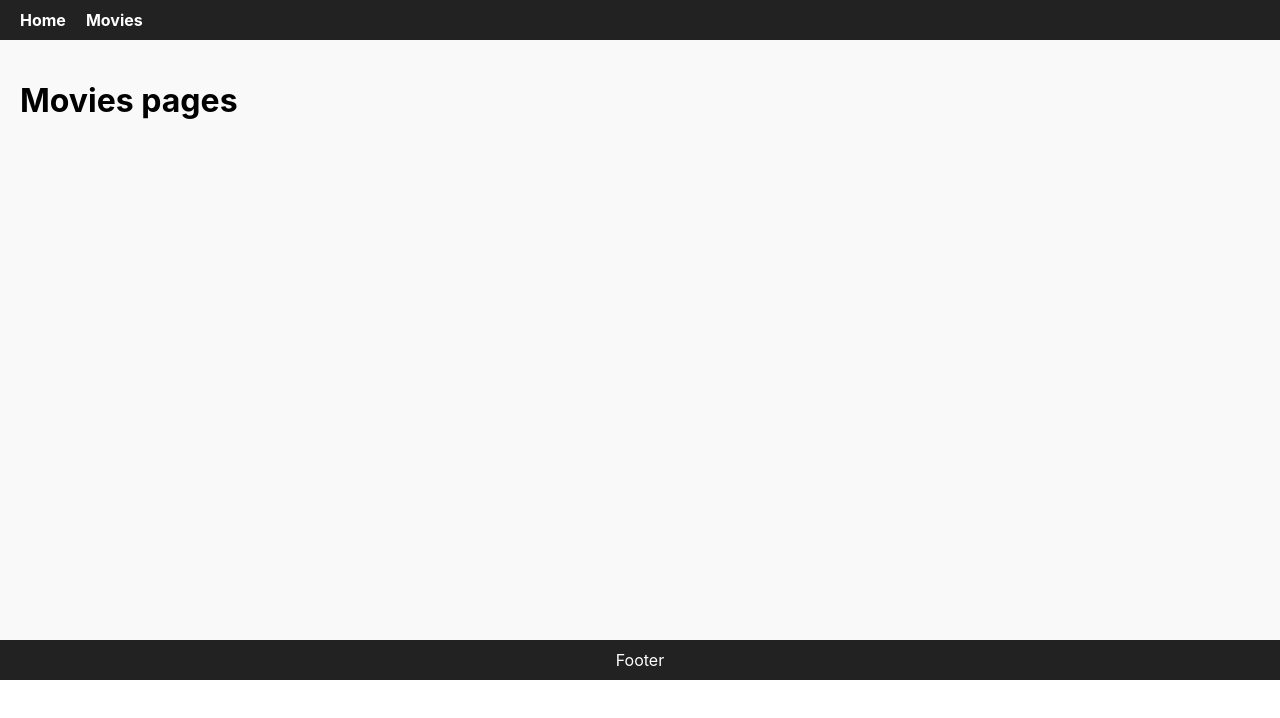
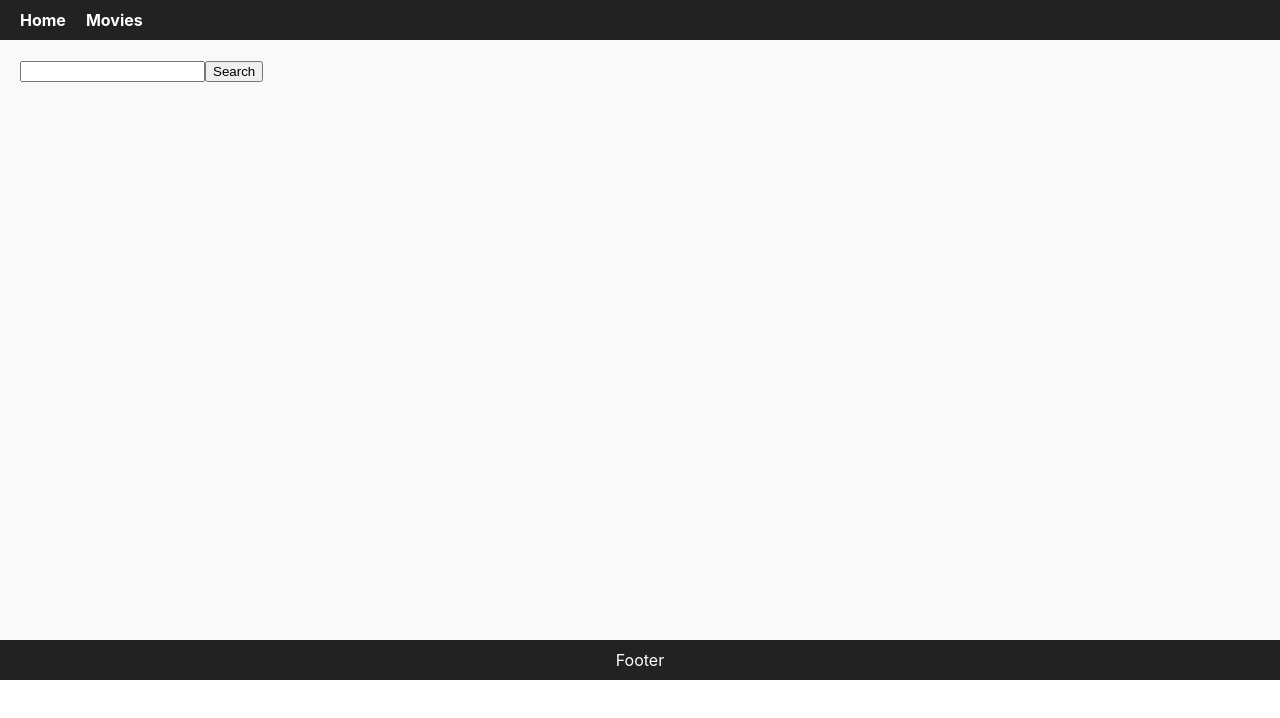
Before and after one commit to HannaMelnyk2023/goit-react-hw-05-movies, a React (Create React App) app: page /movies in a window 1280 px wide. Shown: the top 718 px of the page. Built offline with nearby package versions, Linux system fonts and the light colour scheme.

Commit message:
Update Movies.jsx

```diff
--- a/src/pages/Movies/Movies.jsx
+++ b/src/pages/Movies/Movies.jsx
@@ -1,5 +1,35 @@
+import { useSearchParams } from 'react-router-dom';
+import { useEffect, useState } from 'react';
+import { fetchMovieByQuery } from 'services/api';
+import MovieList from 'components/MovieList/MovieList';
+
 export default function Movies() {
-    return (
-        <h1>Movies pages</h1>
-    )
+  const [searchParams, setSearchParams] = useSearchParams();
+  const query = searchParams.get('query') ?? '';
+  const [movies, setMovies] = useState([]);
+
+  useEffect(() => {
+    if (!query) return;
+
+    fetchMovieByQuery(query)
+      .then(data => setMovies(data.results))
+      .catch(console.error);
+  }, [query]);
+
+  const handleSubmit = e => {
+    e.preventDefault();
+    const value = e.target.elements.query.value.trim();
+    if (!value) return;
+    setSearchParams({ query: value });
+  };
+  return (
+    <>
+      <form onSubmit={handleSubmit}>
+        <input name="query" />
+        <button type="submit">Search</button>
+      </form>
+
+      <MovieList movies={movies} />
+    </>
+  );
 }
```
